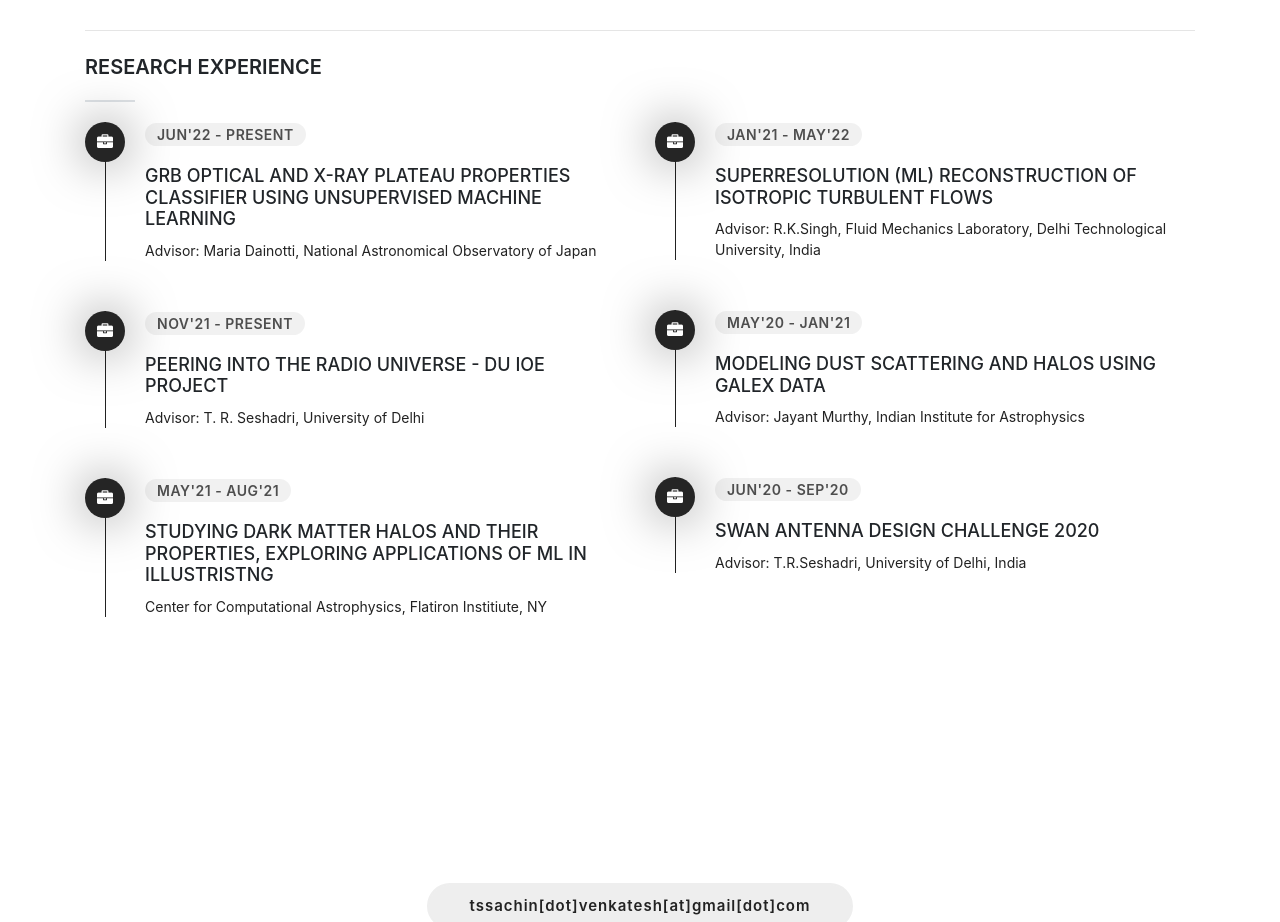
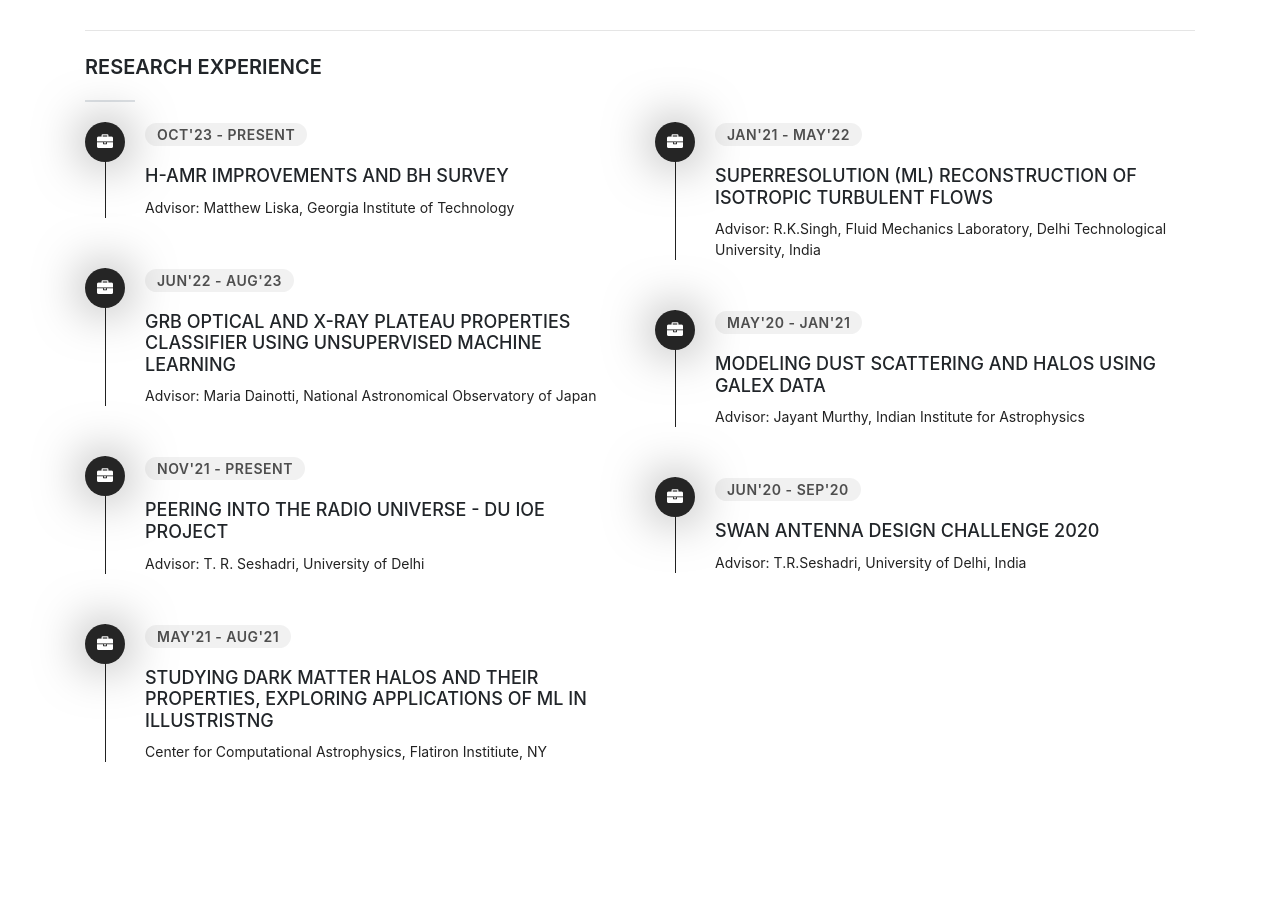
Before and after one commit to centarsirius/centarsirius.github.io, a plain HTML site: page index.html in a window 1280 px wide. Shown: the part 2680-3602 px from the top of the page. Drawn offline with nearby package versions, Linux system fonts and the light colour scheme.

Commit message:
Update index.html

```diff
--- a/index.html
+++ b/index.html
@@ -250,7 +250,17 @@
                                         <div class="icon">
                                             <i class="fa fa-briefcase"></i>
                                         </div>
-                                        <span class="time open-sans-font text-uppercase">Jun'22 - Present </span>
+                                        <span class="time open-sans-font text-uppercase">Oct'23 - Present </span>
+                                        <h5 class="poppins-font text-uppercase"> H-AMR improvements and BH survey
+                                        </h5>
+                                        <p class="open-sans-font">Advisor: Matthew Liska, Georgia Institute of Technology
+                                        </p>
+                                    </li>
+                                    <li>
+                                        <div class="icon">
+                                            <i class="fa fa-briefcase"></i>
+                                        </div>
+                                        <span class="time open-sans-font text-uppercase">Jun'22 - Aug'23 </span>
                                         <h5 class="poppins-font text-uppercase">GRB Optical and X-ray Plateau Properties Classifier Using Unsupervised Machine Learning
                                         </h5>
                                         <p class="open-sans-font">Advisor: Maria Dainotti, National Astronomical Observatory of Japan
```
